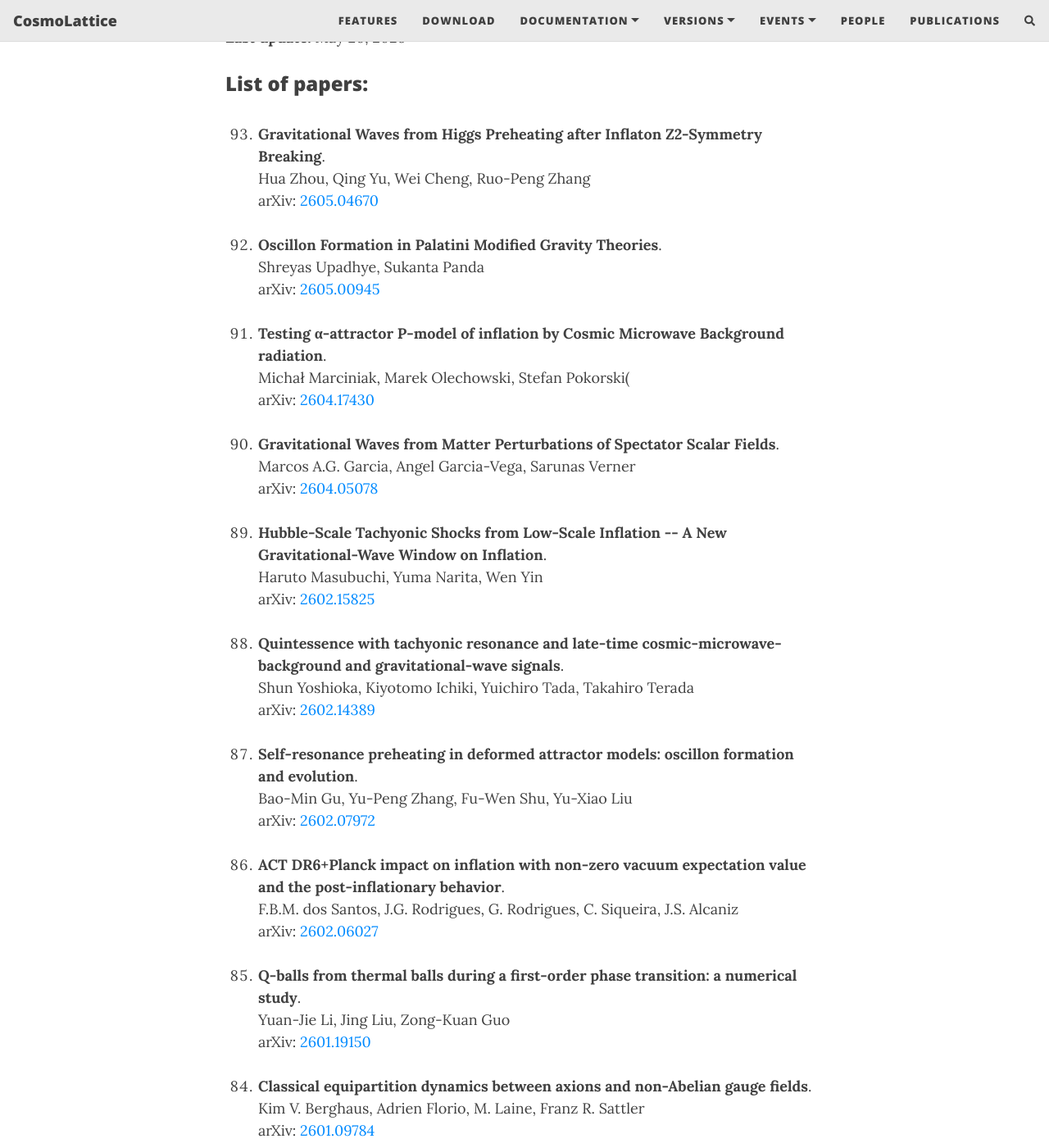
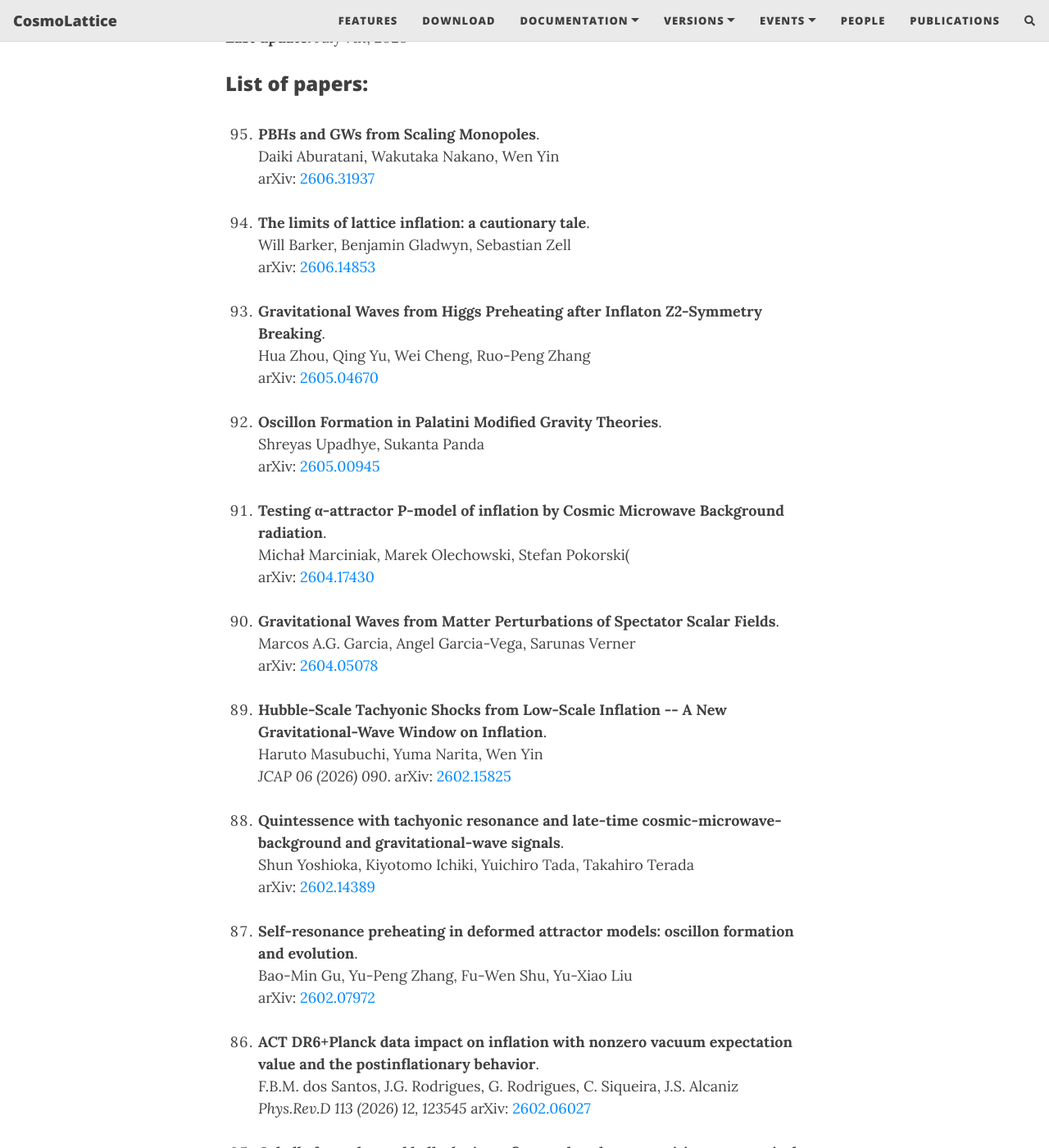
Before and after one commit to cosmolattice/cosmolatticeweb, a Jekyll site: the page built from publications.md, in a window 1280 px wide and 1400 px high, scrolled down 382 px. Shown: the whole window at 82% size. Built offline with Jekyll 4.4.1, drawn with Linux system fonts in a browser that asks for light colours; nearby versions of some CDN libraries; comment, search, counter and statistics services are not loaded; some of the changed text lies outside the part shown.

Commit message:
Updated publications

```diff
--- a/publications.md
+++ b/publications.md
@@ -8,11 +8,21 @@
 If you have used it in your research and your paper does not
 appear here, please let us know and we will gladly include it!
 
-**Last update:** May 20, 2026
+**Last update:** July 7th, 2026
 
 ### List of papers:<br><br>
 
 <ol>
+   <li value="95">
+   <b>PBHs and GWs from Scaling Monopoles</b>.<br>
+   Daiki Aburatani, Wakutaka Nakano, Wen Yin<br>
+   arXiv: <a href="https://arxiv.org/abs/2606.31937" target="_blank" rel="noopener noreferrer">2606.31937</a><br><br>
+
+   <li value="94">
+   <b>The limits of lattice inflation: a cautionary tale</b>.<br>
+   Will Barker, Benjamin Gladwyn, Sebastian Zell<br>
+   arXiv: <a href="https://arxiv.org/abs/2606.14853" target="_blank" rel="noopener noreferrer">2606.14853</a><br><br>
+
    <li value="93">
    <b>Gravitational Waves from Higgs Preheating after Inflaton Z2-Symmetry Breaking</b>.<br>
    Hua Zhou, Qing Yu, Wei Cheng, Ruo-Peng Zhang<br>
@@ -36,7 +46,7 @@
    <li value="89">
 <b>Hubble-Scale Tachyonic Shocks from Low-Scale Inflation -- A New Gravitational-Wave Window on Inflation</b>.<br>
    Haruto Masubuchi, Yuma Narita, Wen Yin<br>
-   arXiv: <a href="https://arxiv.org/abs/2602.15825" target="_blank" rel="noopener noreferrer">2602.15825</a><br><br>
+   <i>JCAP 06 (2026) 090</i>. arXiv: <a href="https://arxiv.org/abs/2602.15825" target="_blank" rel="noopener noreferrer">2602.15825</a><br><br>
 
    <li value="88">
 <b>Quintessence with tachyonic resonance and late-time cosmic-microwave-background and gravitational-wave signals</b>.<br>
@@ -49,9 +59,9 @@
    arXiv: <a href="https://arxiv.org/abs/2602.07972" target="_blank" rel="noopener noreferrer">2602.07972</a><br><br>
 
    <li value="86">
-<b>ACT DR6+Planck impact on inflation with non-zero vacuum expectation value and the post-inflationary behavior</b>.<br>
+<b>ACT DR6+Planck data impact on inflation with nonzero vacuum expectation value and the postinflationary behavior</b>.<br>
    F.B.M. dos Santos, J.G. Rodrigues, G. Rodrigues, C. Siqueira, J.S. Alcaniz<br>
-   arXiv: <a href="https://arxiv.org/abs/2602.06027" target="_blank" rel="noopener noreferrer">2602.06027</a><br><br>
+   <i>Phys.Rev.D 113 (2026) 12, 123545</i> arXiv: <a href="https://arxiv.org/abs/2602.06027" target="_blank" rel="noopener noreferrer">2602.06027</a><br><br>
 
    <li value="85">
 <b>Q-balls from thermal balls during a first-order phase transition: a numerical study</b>.<br>
@@ -61,7 +71,7 @@
    <li value="84">
 <b>Classical equipartition dynamics between axions and non-Abelian gauge fields</b>.<br>
    Kim V. Berghaus, Adrien Florio, M. Laine, Franz R. Sattler<br>
-   arXiv: <a href="https://arxiv.org/abs/2601.09784" target="_blank" rel="noopener noreferrer">2601.09784</a><br><br>
+   <i>JCAP 06 (2026) 020</i>. arXiv: <a href="https://arxiv.org/abs/2601.09784" target="_blank" rel="noopener noreferrer">2601.09784</a><br><br>
 
    <li value="83">
 <b>Tachyonic gravitational dark matter production after inflation</b>.<br>
@@ -76,17 +86,17 @@
    <li value="81">
 <b>The art of simulating the early Universe. Part II</b>.<br>
    Jorge Baeza-Ballesteros, Daniel G. Figueroa, Adrien Florio, Joanes Lizarraga, Nicolás Loayza, Kenneth Marschall, Toby Opferkuch, Ben A. Stefanek, Francisco Torrentí, Ander Urio<br>
-   arXiv: <a href="https://arxiv.org/abs/2512.15627" target="_blank" rel="noopener noreferrer">2512.15627</a><br><br>
+   <i>JCAP 06 (2026) 087</i>. arXiv: <a href="https://arxiv.org/abs/2512.15627" target="_blank" rel="noopener noreferrer">2512.15627</a><br><br>
 
    <li value="80">
 <b>Domain Wall formation from Z2 spontaneous symmetry breaking/restoration in Scalar-Einstein-Gauss-Bonnet theory</b>.<br>
    Maxim Krasnov, Daulet Berkimbayev, Andrea Addazi, Yermek Aldabergenov, Maxim Khlopov<br>
-   arXiv: <a href="https://arxiv.org/abs/2512.05715" target="_blank" rel="noopener noreferrer">2512.05715</a><br><br>
+   <i>Phys.Dark Univ. 53 (2026) 102378</i>. arXiv: <a href="https://arxiv.org/abs/2512.05715" target="_blank" rel="noopener noreferrer">2512.05715</a><br><br>
 
    <li value="79">
 <b>Domain walls in the scaling regime: Equal Time Correlator and Gravitational Waves</b>.<br>
    Simone Blasi, Alberto Mariotti, Aäron Rase, Miguel Vanvlasselaer<br>
-   arXiv: <a href="https://arxiv.org/abs/2511.16649" target="_blank" rel="noopener noreferrer">2511.16649</a><br><br>
+   <i>JCAP 06 (2026) 053 </i>. arXiv: <a href="https://arxiv.org/abs/2511.16649" target="_blank" rel="noopener noreferrer">2511.16649</a><br><br>
 
    <li value="78">
 <b>Dark Matter Freeze-in from a Z' Reheaton</b>.<br>
@@ -121,7 +131,7 @@
 <li value="72">
 <b>Preheating and gravitational waves in large-field hilltop inflation</b>.<br>
   Diganta Das, Shreyas Revankar<br>
-   arXiv: <a href="https://arxiv.org/abs/2508.07442" target="_blank" rel="noopener noreferrer">2508.07442</a><br><br>
+   <i>Eur.Phys.J.ST 235 (2026) 7, 1915-1928</i>. arXiv: <a href="https://arxiv.org/abs/2508.07442" target="_blank" rel="noopener noreferrer">2508.07442</a><br><br>
 
 <li value="71">
 <b>Nonperturbative and perturbative dynamics of a light QCD axion: Dark matter and the strong CP problem</b>.<br>
```
